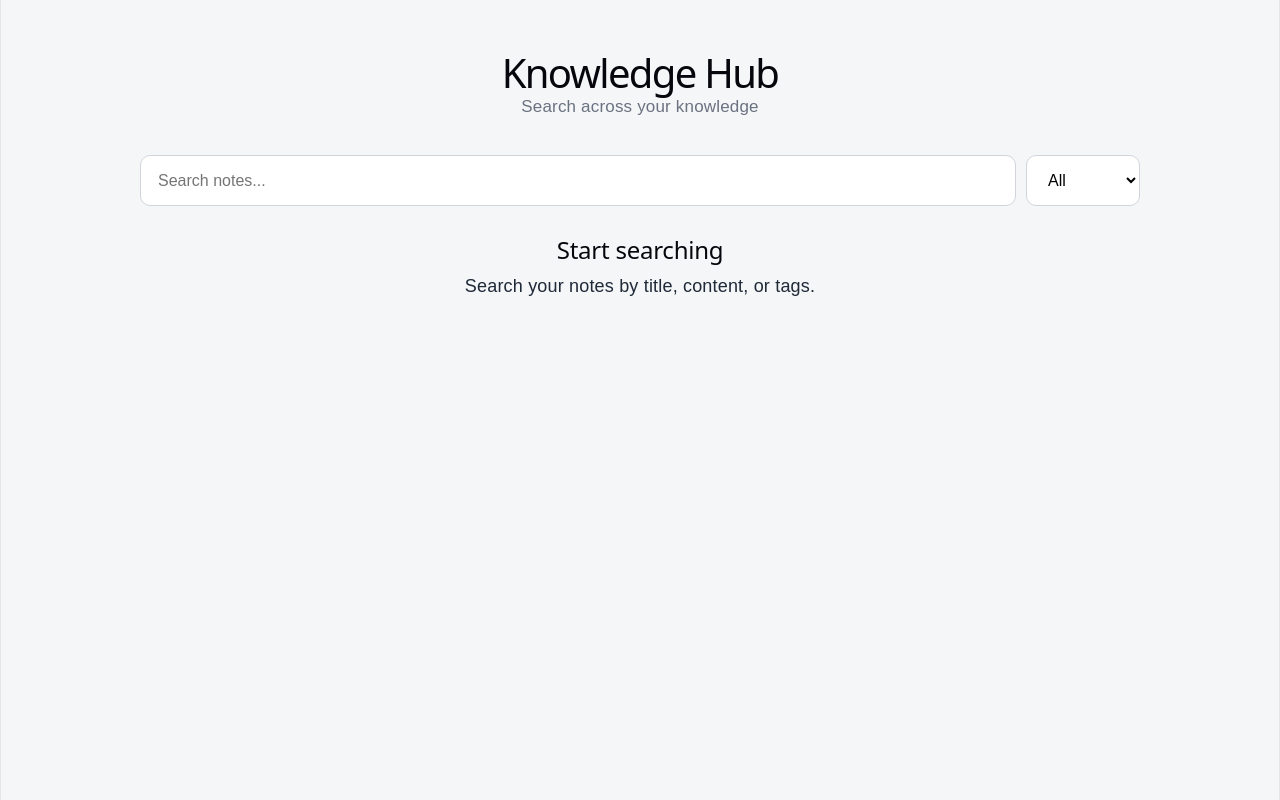
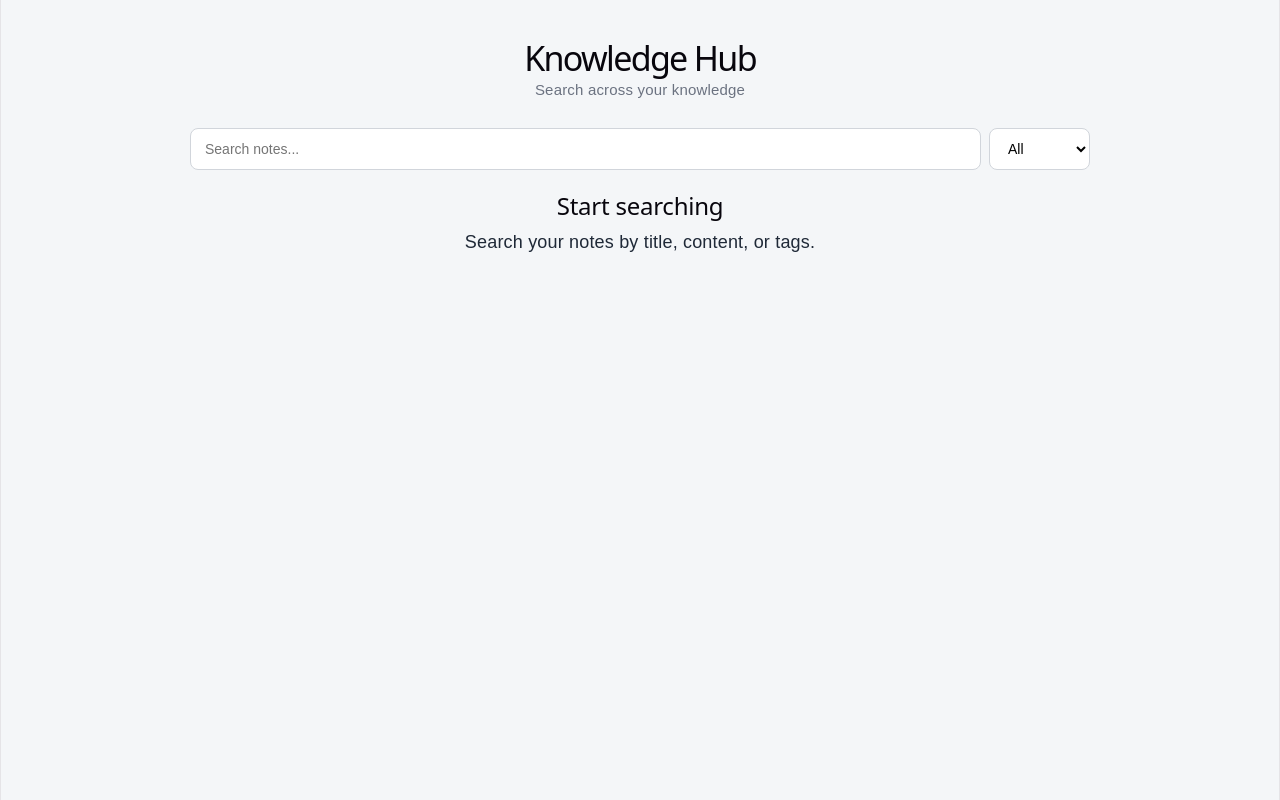
Before and after one commit to danh-khalid/KnowledgeHub, a React (Vite) app in the folder frontend/: page / in a window 1280 px wide. Built offline with nearby package versions, Linux system fonts and the light colour scheme.

Commit message:
adjust note card sizing

```diff
--- a/frontend/src/App.css
+++ b/frontend/src/App.css
@@ -17,38 +17,38 @@ body {
 }
 
 .app {
-  width: min(1000px, 92%);
+  width: min(900px, 92%);
   margin: 0 auto;
-  padding: 60px 0;
+  padding: 45px 0;
 }
 
 .header {
-  margin-bottom: 35px;
+  margin-bottom: 25px;
 }
 
 .header h1 {
   margin: 0;
-  font-size: 40px;
+  font-size: 34px;
 }
 
 .header p {
-  margin: 8px 0 0;
+  margin: 6px 0 0;
   color: #6b7280;
-  font-size: 17px;
+  font-size: 15px;
 }
 
 .search-section {
   display: flex;
-  gap: 10px;
-  margin-bottom: 30px;
+  gap: 8px;
+  margin-bottom: 22px;
 }
 
 .search-section input {
   flex: 1;
-  padding: 15px 17px;
+  padding: 11px 14px;
   border: 1px solid #d1d5db;
-  border-radius: 10px;
-  font-size: 16px;
+  border-radius: 8px;
+  font-size: 14px;
   outline: none;
 }
 
@@ -57,61 +57,97 @@ body {
 }
 
 .search-section select {
-  padding: 15px 17px;
+  padding: 11px 14px;
   border: 1px solid #d1d5db;
-  border-radius: 10px;
+  border-radius: 8px;
   background: white;
-  font-size: 16px;
+  font-size: 14px;
   cursor: pointer;
 }
 
 .results {
   display: flex;
   flex-direction: column;
-  gap: 16px;
+  gap: 12px;
 }
 
 .note-card {
-  padding: 22px;
+  padding: 17px;
   background: white;
   border: 1px solid #e5e7eb;
-  border-radius: 14px;
+  border-radius: 11px;
 }
 
 .note-header {
   display: flex;
   align-items: center;
   justify-content: space-between;
-  gap: 15px;
+  gap: 12px;
 }
 
 .note-header h2 {
   margin: 0;
-  font-size: 22px;
+  font-size: 19px;
 }
 
 .source {
-  padding: 5px 10px;
-  border-radius: 20px;
-  font-size: 13px;
+  padding: 4px 8px;
+  border-radius: 16px;
+  font-size: 12px;
   text-transform: capitalize;
   background: #e5e7eb;
 }
 
 .content {
-  margin: 15px 0;
-  line-height: 1.6;
+  margin: 12px 0;
+  line-height: 1.55;
+  font-size: 15px;
   color: #4b5563;
 }
 
+.content h1,
+.content h2,
+.content h3 {
+  margin-top: 18px;
+  margin-bottom: 8px;
+}
+
+.content h1 {
+  font-size: 24px;
+}
+
+.content h2 {
+  font-size: 20px;
+}
+
+.content h3 {
+  font-size: 17px;
+}
+
+.content p {
+  margin: 8px 0;
+}
+
+.content ul,
+.content ol {
+  margin: 8px 0;
+  padding-left: 22px;
+}
+
+.content img {
+  max-width: 100%;
+  height: auto;
+  border-radius: 8px;
+}
+
 .tags {
-  margin: 0 0 15px;
-  font-size: 14px;
+  margin: 0 0 11px;
+  font-size: 13px;
   color: #6b7280;
 }
 
 .note-link {
-  font-size: 14px;
+  font-size: 13px;
   color: #2563eb;
   text-decoration: none;
 }
```
